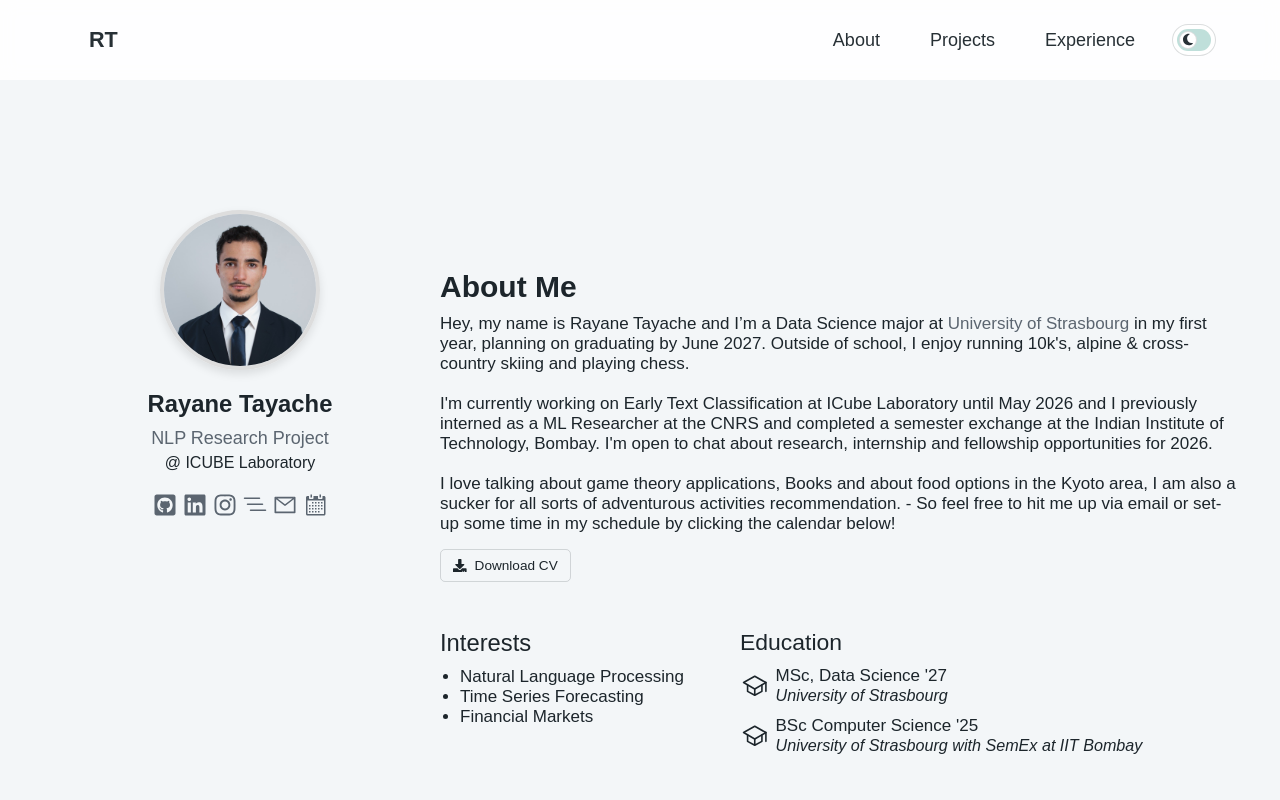
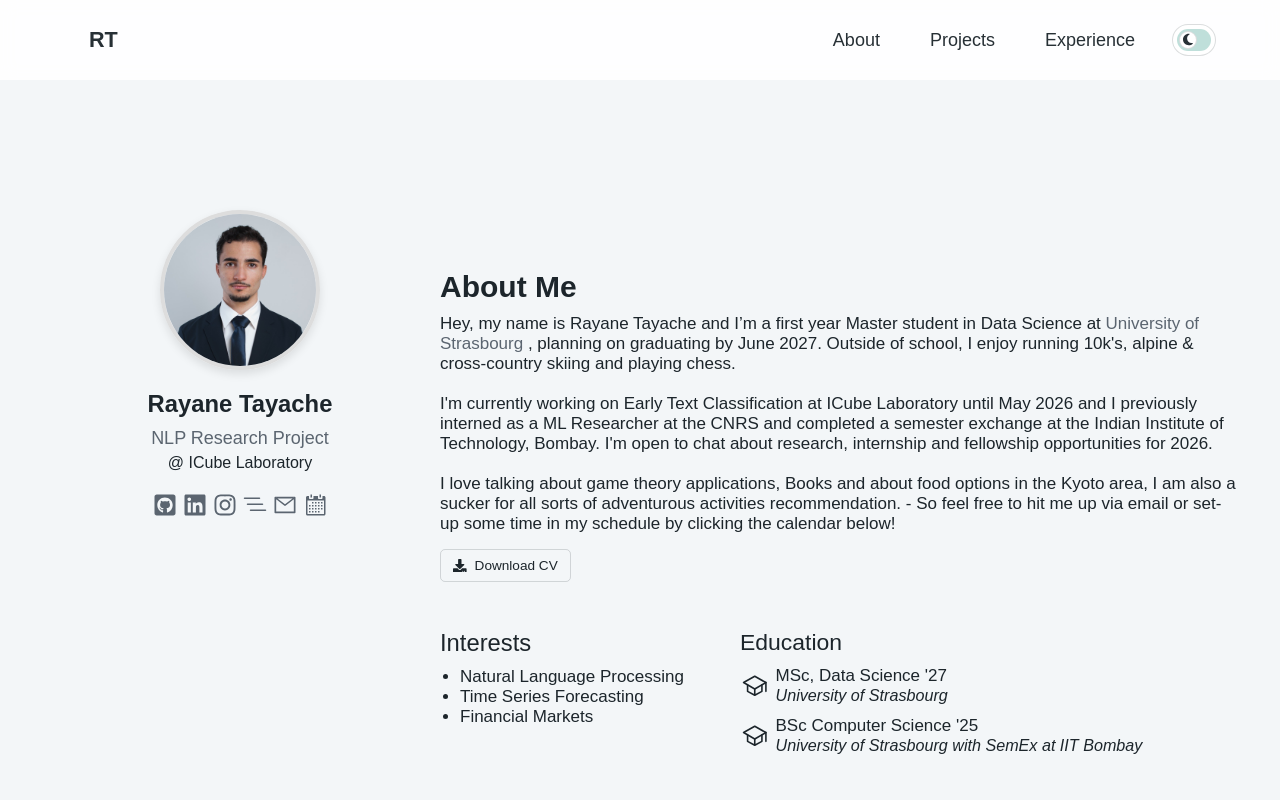
Before and after one commit to Rayane-T/portfolio-website, a Next.js app: page / in a window 1280 px wide. Shown: the top 800 px of the page. Built offline with nearby package versions, Linux system fonts and the light colour scheme.

Commit message:
update : info

```diff
--- a/src/components/About.jsx
+++ b/src/components/About.jsx
@@ -27,8 +27,8 @@ export default function Hero(){
                     {/* Position */}
                     <p className="hero--position">NLP Research Project</p>
 
-                    {/* Company */}
-                    <p className="hero--company"><a href="https://icube.unistra.fr" target="_blank" rel="noreferrer" >@ ICUBE Laboratory</a></p>
+
+                    <p className="hero--company"><a href="https://icube.unistra.fr" target="_blank" rel="noreferrer" >@ ICube Laboratory</a></p>
 
                     <ul className="social">
                     <IconContext.Provider value={{ color: "black"}}>
@@ -50,11 +50,11 @@ export default function Hero(){
                       About Me
                     </p>
                     <p className="hero--fp">
-                      Hey, my name is <span className="name">Rayane Tayache</span> and I’m a Data Science major at{' '}
+                      Hey, my name is <span className="name">Rayane Tayache</span> and I’m a first year Master student in Data Science at{' '}
                       <a href="https://en.unistra.fr/" className="a-about">
                         University of Strasbourg
                       </a>{' '}
-                      in my first year, planning on graduating by June 2027. Outside of school, I enjoy running 10k's, alpine & cross-country skiing and playing chess.
+                      , planning on graduating by June 2027. Outside of school, I enjoy running 10k's, alpine & cross-country skiing and playing chess.
 
 
                     </p>
```
